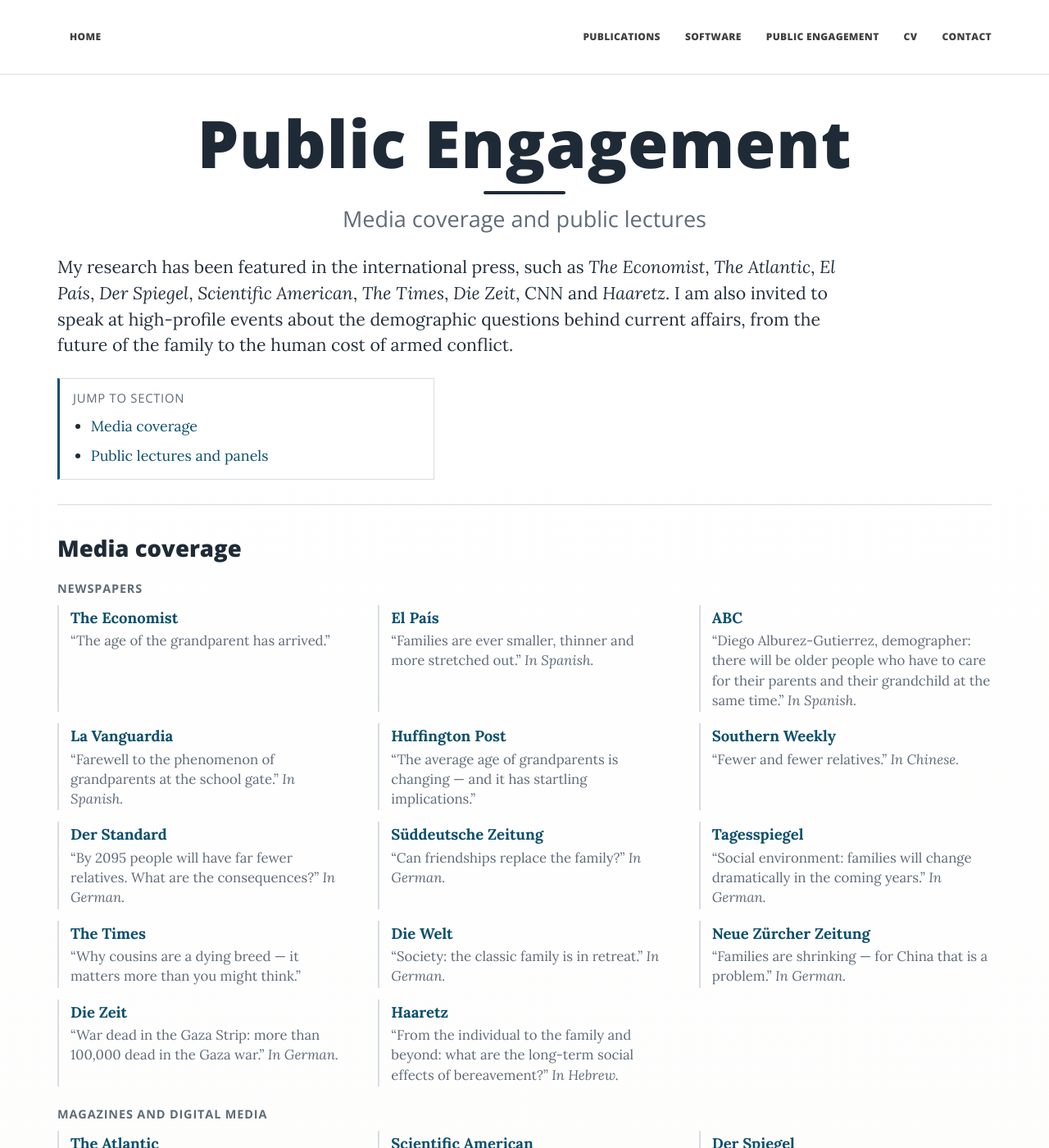
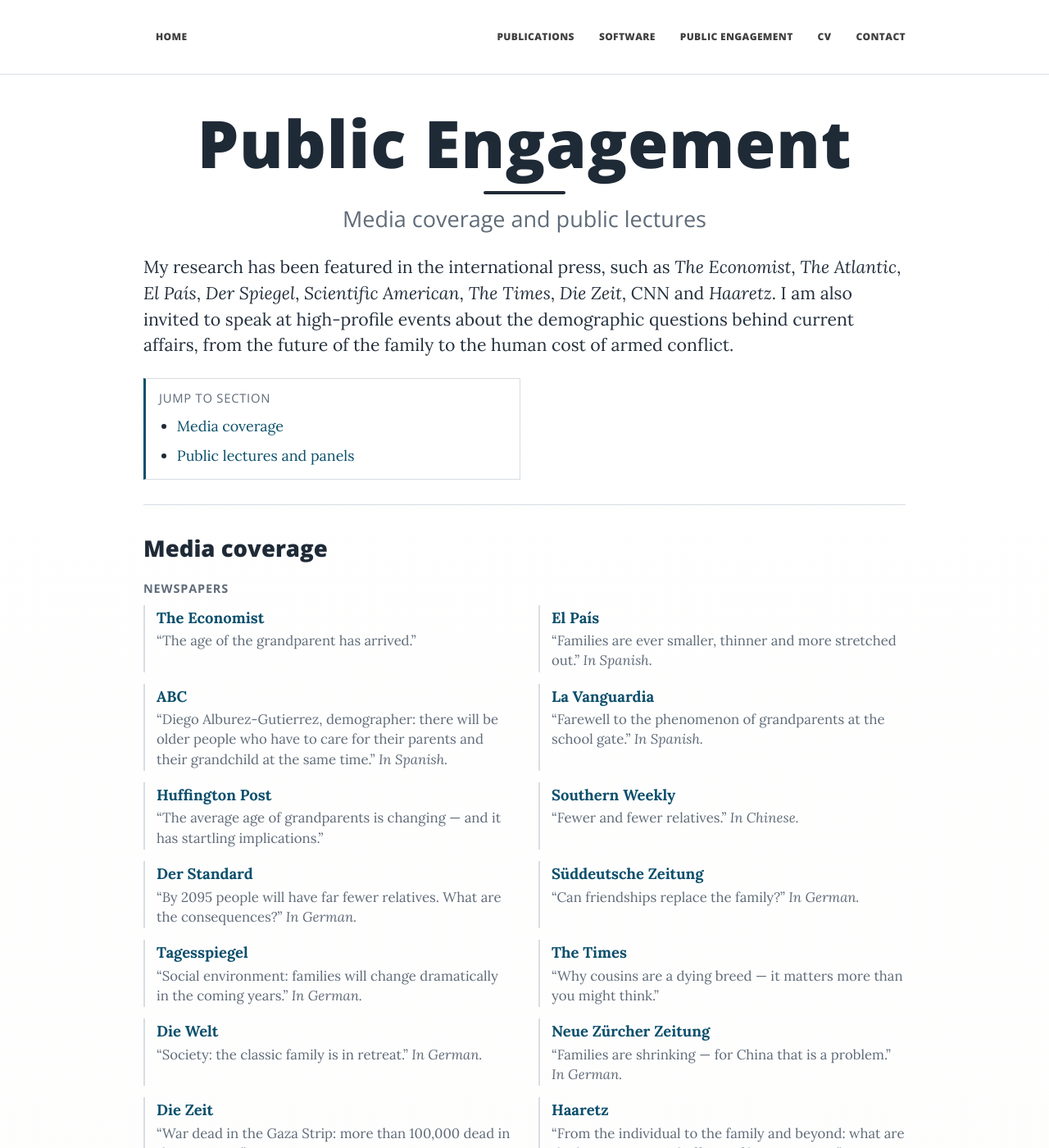
Before and after one commit to alburezg/alburezg.github.io, a Jekyll site: the page built from public-engagement.md, in a window 1280 px wide and 1400 px high. Shown: the whole window at 82% size. Built offline with Jekyll 4.4.1, drawn with Linux system fonts in a browser that asks for light colours; nearby versions of some CDN libraries.

Commit message:
Narrow the content column from 1170px to 960px
1170px made lines long enough to be tiring to read. 960px sits between
that and the original ~660px: more breathing room at the sides, without
returning to the narrow strip.

The navbar cap moves with it so the header, body and footer stay aligned,
publication entries tighten to 92ch, and the media grid drops back to two
columns since three no longer fit comfortably.

```diff
--- a/css/main.css
+++ b/css/main.css
@@ -728,12 +728,12 @@
 /* Match Bootstrap's own container width so the page header, the content and
    the navbar all line up. Running prose is capped separately below. */
 .container[role="main"] {
-  max-width: 1170px;
+  max-width: 960px;
 }
 
 /* Align the navbar with the content column rather than the window edges. */
 .navbar-custom > .container-fluid {
-  max-width: 1170px;
+  max-width: 960px;
   margin: 0 auto;
 }
 
@@ -747,7 +747,7 @@
 }
 
 .pub-list {
-  max-width: 105ch;
+  max-width: 92ch;
 }
 
 .pub-nav {
--- a/public-engagement.md
+++ b/public-engagement.md
@@ -34,13 +34,6 @@
   display: grid;
   grid-template-columns: repeat(2, minmax(0, 1fr));
   gap: 14px 34px;
-}
-
-/* A third column once there is room for it. */
-@media (min-width: 1080px) {
-  .pe-media {
-    grid-template-columns: repeat(3, minmax(0, 1fr));
-  }
 }
 
 .pe-media > li {
```
